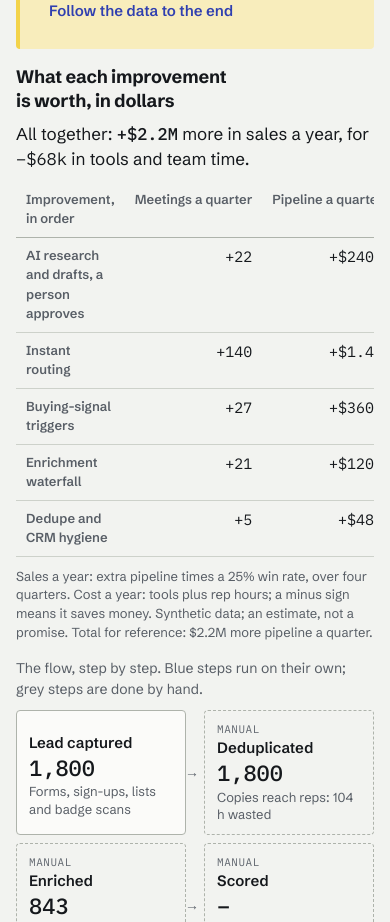
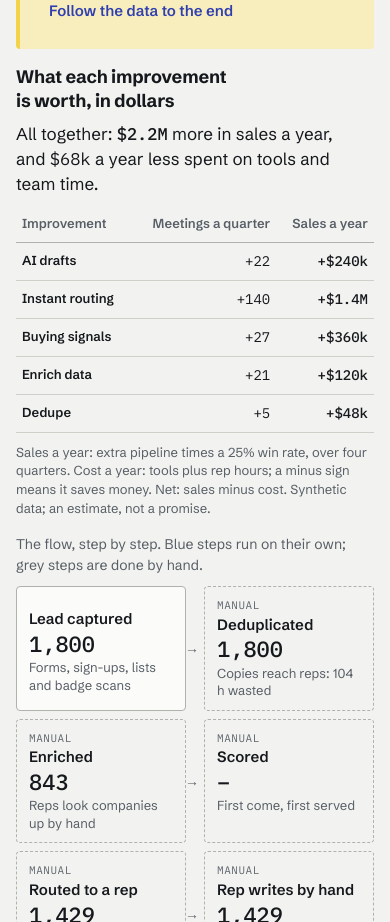
Before and after one commit to juansebastian-arias/heyjuanse, a Next.js app: page / in a window 390 px wide. Shown: the part 2120-3042 px from the top of the page. Built offline with nearby package versions, Linux system fonts and the light colour scheme.

Commit message:
Polish the value table on phones, taller reply box, e2e for the agent desk
Co-Authored-By: Claude Opus 5.5 <noreply@anthropic.com>
Claude-Session: https://claude.ai/code/session_015gE2hAG2YPiUcRt4HbY3sJ

```diff
--- a/components/gtm/AgentDemo.tsx
+++ b/components/gtm/AgentDemo.tsx
@@ -349,7 +349,7 @@ export function AgentDemo({ worth }: { worth: AgentWorth }) {
                   <textarea
                     value={body}
                     onChange={(event) => setBody(event.target.value)}
-                    rows={7}
+                    rows={10}
                     disabled={decided !== null}
                   />
                 </label>
--- a/components/gtm/ValueTable.module.css
+++ b/components/gtm/ValueTable.module.css
@@ -36,11 +36,16 @@
 
 .table tbody th {
   font-weight: 600;
+  color: var(--ink);
 }
 
 .right {
   text-align: right !important;
   white-space: nowrap;
+}
+
+.short {
+  display: none;
 }
 
 .strong {
@@ -52,3 +57,23 @@
   line-height: 1.45;
   color: var(--muted);
 }
+
+@media (max-width: 520px) {
+  .table {
+    font-size: 0.875rem;
+  }
+
+  .table th,
+  .table td {
+    padding: 8px 6px;
+  }
+
+  .wide,
+  .full {
+    display: none;
+  }
+
+  .short {
+    display: inline;
+  }
+}
--- a/components/gtm/ValueTable.tsx
+++ b/components/gtm/ValueTable.tsx
@@ -10,10 +10,19 @@ export function ValueTable({ value, label }: { value: PlanValue; label: string }
   return (
     <div className={styles.wrap}>
       <p className={styles.total}>
-        All together:{" "}
-        <strong className="num">{formatSignedMoney(value.total.revenuePerYear)}</strong> more in
-        sales a year, for <span className="num">{formatSignedMoney(value.total.costPerYear)}</span>{" "}
-        in tools and team time.
+        All together: <strong className="num">{formatMoney(value.total.revenuePerYear)}</strong>{" "}
+        more in sales a year,{" "}
+        {value.total.costPerYear <= 0 ? (
+          <>
+            and <span className="num">{formatMoney(-value.total.costPerYear)}</span> a year less
+            spent on tools and team time.
+          </>
+        ) : (
+          <>
+            for <span className="num">{formatMoney(value.total.costPerYear)}</span> a year in tools
+            and team time.
+          </>
+        )}
       </p>
       <section
         className={styles.scroll}
@@ -24,20 +33,17 @@ export function ValueTable({ value, label }: { value: PlanValue; label: string }
         <table className={styles.table}>
           <thead>
             <tr>
-              <th scope="col">Improvement, in order</th>
+              <th scope="col">Improvement</th>
               <th scope="col" className={styles.right}>
                 Meetings a quarter
               </th>
               <th scope="col" className={styles.right}>
-                Pipeline a quarter
-              </th>
-              <th scope="col" className={styles.right}>
                 Sales a year
               </th>
-              <th scope="col" className={styles.right}>
+              <th scope="col" className={`${styles.right} ${styles.wide}`}>
                 Cost a year
               </th>
-              <th scope="col" className={styles.right}>
+              <th scope="col" className={`${styles.right} ${styles.wide}`}>
                 Net a year
               </th>
             </tr>
@@ -45,16 +51,20 @@ export function ValueTable({ value, label }: { value: PlanValue; label: string }
           <tbody>
             {value.steps.map((step) => (
               <tr key={step.automation}>
-                <th scope="row">{AUTOMATIONS[step.automation].name}</th>
+                <th scope="row">
+                  <span className={styles.full}>{AUTOMATIONS[step.automation].name}</span>
+                  <span className={styles.short}>{AUTOMATIONS[step.automation].short}</span>
+                </th>
                 <td className={`num ${styles.right}`}>{formatSigned(step.meetingsPerQuarter)}</td>
-                <td className={`num ${styles.right}`}>
-                  {formatSignedMoney(step.pipelinePerQuarter)}
-                </td>
                 <td className={`num ${styles.right} ${styles.strong}`}>
                   {formatSignedMoney(step.revenuePerYear)}
                 </td>
-                <td className={`num ${styles.right}`}>{formatSignedMoney(step.costPerYear)}</td>
-                <td className={`num ${styles.right}`}>{formatSignedMoney(step.netPerYear)}</td>
+                <td className={`num ${styles.right} ${styles.wide}`}>
+                  {formatSignedMoney(step.costPerYear)}
+                </td>
+                <td className={`num ${styles.right} ${styles.wide}`}>
+                  {formatSignedMoney(step.netPerYear)}
+                </td>
               </tr>
             ))}
           </tbody>
@@ -62,9 +72,8 @@ export function ValueTable({ value, label }: { value: PlanValue; label: string }
       </section>
       <p className={styles.note}>
         Sales a year: extra pipeline times a {pct}% win rate, over four quarters. Cost a year: tools
-        plus rep hours; a minus sign means it saves money. Synthetic data; an estimate, not a
-        promise. Total for reference: {formatMoney(value.total.pipelinePerQuarter)} more pipeline a
-        quarter.
+        plus rep hours; a minus sign means it saves money. Net: sales minus cost. Synthetic data; an
+        estimate, not a promise.
       </p>
     </div>
   );
```
Also changed, not shown: 1 other file (tests, documents, lock files or other folders).
